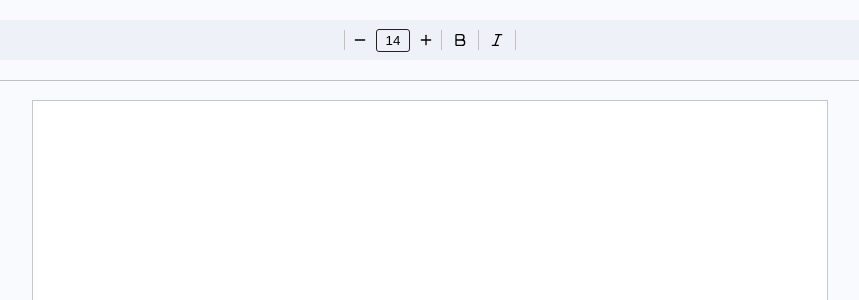
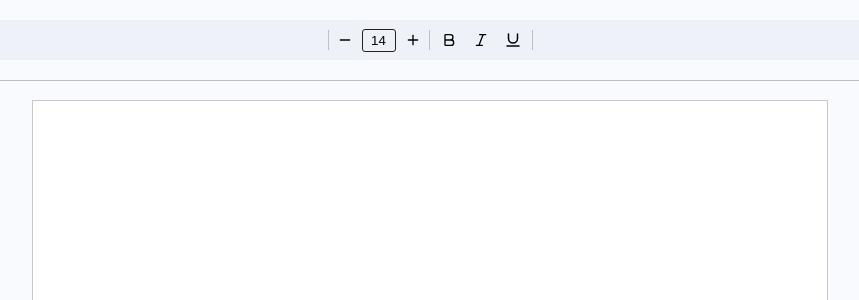
Before and after one commit to kimjh0813/canvas-editor, a React (Vite) app: page / in a window 1280 px wide. Shown: the top 300 px of the page, without its empty margins (210-1069 px from the left). Built offline with nearby package versions, Linux system fonts and the light colour scheme.

Commit message:
FEAT: add underline

```diff
--- a/src/components/EditorToolbar/FontStyle/FontStyle.tsx
+++ b/src/components/EditorToolbar/FontStyle/FontStyle.tsx
@@ -8,11 +8,13 @@ import { useEffect, useState } from "react";
 import { Size } from "./Size";
 import { isEqual } from "lodash";
 import { Italic } from "./Italic";
+import { Underline } from "./Underline";
 
 export interface CursorStyle {
   fontSize: string;
   isBold: boolean;
   isItalic: boolean;
+  isUnderline: boolean;
 }
 
 export function FontStyle() {
@@ -24,6 +26,7 @@ export function FontStyle() {
     fontSize: "",
     isBold: false,
     isItalic: false,
+    isUnderline: false,
   });
 
   useEffect(() => {
@@ -43,6 +46,7 @@ export function FontStyle() {
         fontSize: cTextStyle?.fontSize ? String(cTextStyle.fontSize) : "",
         isBold: !!cTextStyle?.bold,
         isItalic: !!cTextStyle?.italic,
+        isUnderline: !!cTextStyle?.underline,
       };
     } else {
       const fontStyle = editorManger.textStyle.getTextStyle(cursor.index);
@@ -51,6 +55,7 @@ export function FontStyle() {
         fontSize: String(fontStyle.fontSize || ""),
         isBold: !!fontStyle.bold,
         isItalic: !!fontStyle.italic,
+        isUnderline: !!fontStyle?.underline,
       };
     }
 
@@ -65,8 +70,11 @@ export function FontStyle() {
       <Size fontSize={cursorStyle.fontSize} setCursorStyle={setCursorStyle} />
       <VerticalDivider />
       <Bold isBold={cursorStyle.isBold} setCursorStyle={setCursorStyle} />
-      <VerticalDivider />
       <Italic isItalic={cursorStyle.isItalic} setCursorStyle={setCursorStyle} />
+      <Underline
+        isUnderline={cursorStyle.isUnderline}
+        setCursorStyle={setCursorStyle}
+      />
       <VerticalDivider />
     </>
   );
--- /dev/null
+++ b/src/components/EditorToolbar/FontStyle/Underline.tsx
@@ -0,0 +1,51 @@
+import { Underline as UnderlineIcon } from "lucide-react";
+
+import { useSetRecoilState } from "recoil";
+
+import { CursorStyle } from ".";
+import { useEditor } from "../../../context/EditorContext";
+import { cursorState } from "../../../recoil";
+import { IconWrapper } from "../styled";
+
+interface UnderlineProps {
+  isUnderline: boolean;
+  setCursorStyle: React.Dispatch<React.SetStateAction<CursorStyle>>;
+}
+
+export function Underline({ isUnderline, setCursorStyle }: UnderlineProps) {
+  const { editorManger, draw } = useEditor();
+
+  const setCursor = useSetRecoilState(cursorState);
+
+  const handelClick = (e: React.MouseEvent<HTMLDivElement>) => {
+    e.stopPropagation();
+
+    const isAllSelect = editorManger.select.isAllSelect();
+    const isTextEmpty = editorManger.text.length() === 0;
+
+    if (isAllSelect || isTextEmpty) {
+      editorManger.textStyle.setDefaultStyle({ underline: !isUnderline });
+    }
+
+    if (editorManger.select.selectRange === null) {
+      editorManger.textStyle.setCurrentStyle({ underline: !isUnderline });
+    } else {
+      const { start, end } = editorManger.select.selectRange;
+
+      editorManger.textStyle.updateTextFragmentsStyle(start, end, {
+        underline: !isUnderline,
+      });
+
+      draw(true);
+    }
+
+    setCursorStyle((prev) => ({ ...prev, isUnderline: !isUnderline }));
+    setCursor((prev) => (prev ? { ...prev, isFocusCanvas: true } : prev));
+  };
+
+  return (
+    <IconWrapper onClick={handelClick} $isActive={isUnderline}>
+      <UnderlineIcon width={18} height={18} strokeWidth={2} />
+    </IconWrapper>
+  );
+}
--- a/src/components/EditorToolbar/styled.ts
+++ b/src/components/EditorToolbar/styled.ts
@@ -38,6 +38,7 @@ export const IconWrapper = styled.div<{ $isActive?: boolean; $size?: number }>`
   align-items: center;
   justify-content: center;
   border-radius: 3px;
+  margin: 0 1px;
 
   ${({ $isActive }) =>
     $isActive
--- a/src/editor/utils/draw.ts
+++ b/src/editor/utils/draw.ts
@@ -105,10 +105,18 @@ function drawLine({
     ctx.fillStyle = "black";
     ctx.fillText(textFragment.text, lineX, lineText.y + maxFontSize);
 
+    const isUnderLine = textFragment.underline && textFragment.text !== "\n";
+
     //draw isComposing
-    if (composingIndex === index) {
+    if (composingIndex === index || isUnderLine) {
       const underlineY = lineText.y + maxFontSize * 0.1 + maxFontSize;
-      drawTextUnderLine({ ctx, underlineY, lineX, textWidth });
+      drawTextUnderLine({
+        ctx,
+        underlineY,
+        lineX,
+        textWidth,
+        fontSize: textFragment.fontSize,
+      });
     }
 
     lineX += textWidth;
@@ -120,17 +128,19 @@ interface DrawTextUnderLine {
   underlineY: number;
   lineX: number;
   textWidth: number;
+  fontSize: number;
 }
 function drawTextUnderLine({
   ctx,
   underlineY,
   lineX,
   textWidth,
+  fontSize,
 }: DrawTextUnderLine) {
   ctx.beginPath();
   ctx.moveTo(lineX, underlineY);
   ctx.lineTo(lineX + textWidth, underlineY);
-  ctx.lineWidth = 1;
+  ctx.lineWidth = Math.max(1, fontSize * 0.08);
   ctx.strokeStyle = "black";
   ctx.stroke();
 }
```
Also changed, not shown: 1 other file (tests, documents, lock files or other folders).
